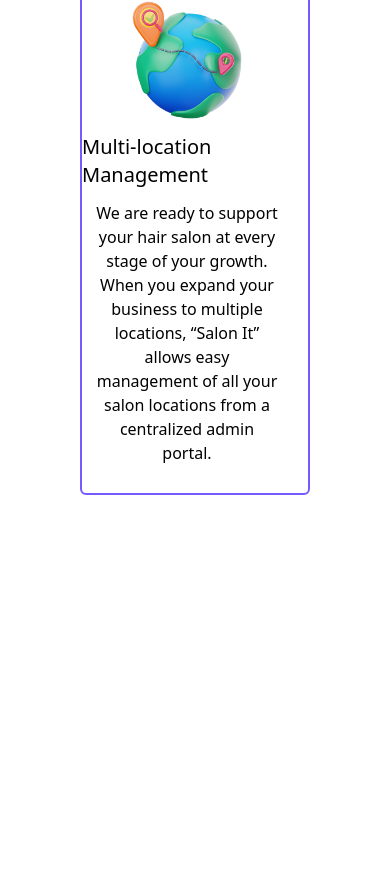
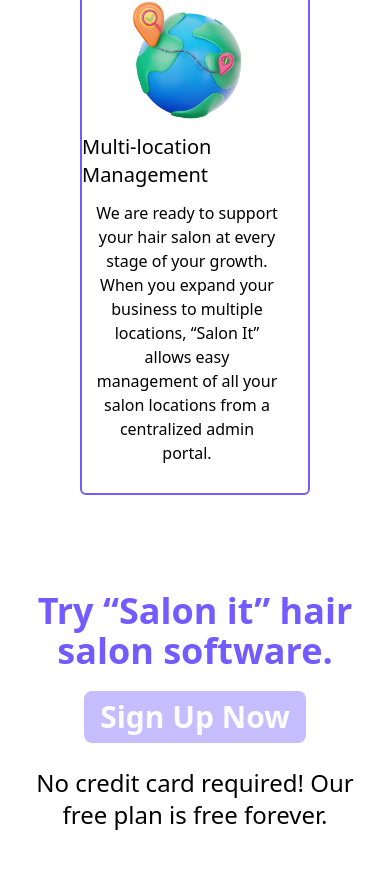
Before and after one commit to QITsolution/QWIT-landing, a React (Create React App) app: page / in a window 390 px wide. Shown: the part 6494-7363 px from the top of the page. Before the commit the page ends 7005 px from the top, so only its background shows below. Built offline with nearby package versions, Linux system fonts and the light colour scheme.

Commit message:
contactus is now fully responsive

```diff
--- a/src/App.js
+++ b/src/App.js
@@ -15,8 +15,8 @@
       <Features />
       <Pricing />
       <Services />
-      {/*      <ContactUs />
-      <Footer /> */}
+      <ContactUs />
+      {/*<Footer /> */}
     </div>
   );
 };
--- a/src/components/ContactUs.jsx
+++ b/src/components/ContactUs.jsx
@@ -4,14 +4,14 @@
   return (
     <div
       name="contactus"
-      className=" flex flex-col w-full h-full items-center justify-center">
-      <p className="text-4xl text-[#735BFF] font-bold my-3">
+      className=" flex flex-col w-full h-full items-center justify-center my-20">
+      <p className=" lg:text-2xl md:text-3xl text-4xl text-center text-[#735BFF] font-bold ">
         Try “Salon it” hair salon software.
       </p>
-      <button className="bg-[#735BFF] text-white text-3xl my-10 px-4 py-2 rounded-md hover:opacity-100 opacity-70 duration-300 transition-opacity">
-        SIGN UP NOW
-      </button>
-      <p className=" mt-4 mb-10">
+      <div className="lg:text-2xl md:text-4xl text-3xl mt-5 hover:opacity-100 opacity-40 duration-300 text-slate-50 font-bold cursor-pointer bg-[#735BFF] rounded-lg py-2 px-4">
+        Sign Up Now
+      </div>
+      <p className="my-6 lg:text-xl md:text-3xl text-2xl text-center lg:px-0 md:px-0 px-8">
         No credit card required! Our free plan is free forever.
       </p>
     </div>
```
